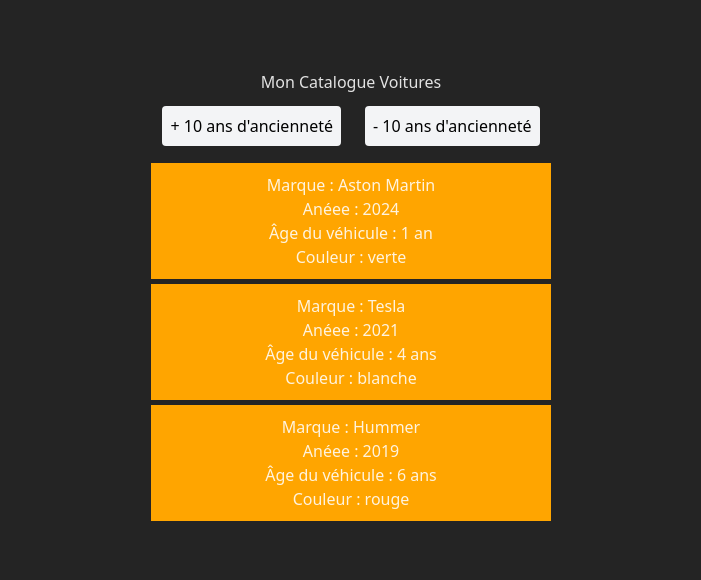
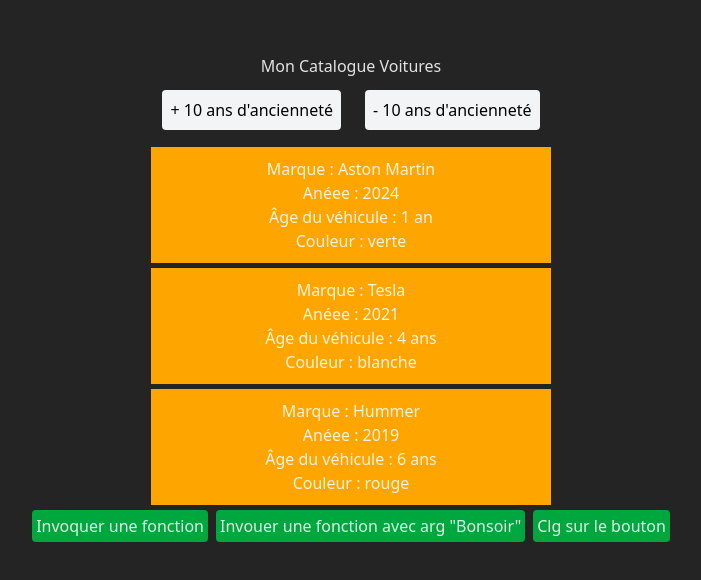
Before and after one commit to Saeba33/exo-react-base, a React (Vite) app: page / in a window 1280 px wide. Shown: the part 102-682 px from the top of the page, without its empty margins (289-990 px from the left). Built offline with nearby package versions, Linux system fonts and the light colour scheme.

Commit message:
suite exo 5

```diff
--- a/src/App.jsx
+++ b/src/App.jsx
@@ -1,6 +1,7 @@
 import { Component } from 'react';
 import Mycars from './components/MyCars';
 import './App.css';
+import { Welcome } from './components/Welcome';
 
 class App extends Component {
 
@@ -12,6 +13,7 @@
     return (
       <div className='App'>
         <Mycars title={this.state.titre} />
+        <Welcome/>
       </div>
     )
   }
--- /dev/null
+++ b/src/components/Welcome.jsx
@@ -0,0 +1,31 @@
+export const Welcome = () => {
+	const bonjour = () => {
+		return console.log("Bonjour");
+	};
+	const bonsoir = (message) => {
+		return console.log(message);
+	};
+
+	return (
+		<div className="flex gap-2">
+			<button
+				className="bg-green-600 rounded p-1 cursor-pointer"
+				onClick={bonjour}
+			>
+				Invoquer une fonction
+			</button>
+			<button
+				className="bg-green-600 rounded p-1 cursor-pointer"
+				onClick={() => bonsoir("Bonsoir")}
+			>
+				Invouer une fonction avec arg "Bonsoir"
+			</button>
+			<button
+				className="bg-green-600 rounded p-1 cursor-pointer"
+				onClick={() => console.log("Bonne nuit")}
+			>
+				Clg sur le bouton
+			</button>
+		</div>
+	);
+};
```
